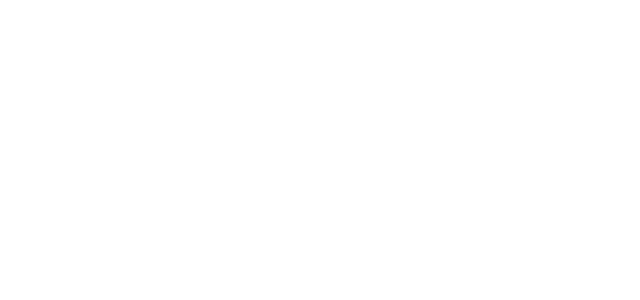
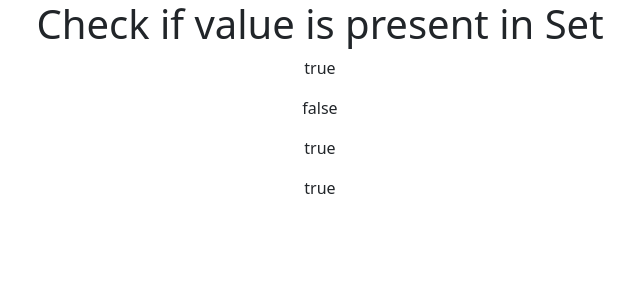
Before and after one commit to vinothsmart/react-redux-dashboard, a React (Create React App) app: page /jsc/sets in a window 1280 px wide. Shown: the top 300 px of the page, without its empty margins (320-960 px from the left). Built offline with nearby package versions, Linux system fonts and the light colour scheme.

Commit message:
set checkValuePresent

```diff
--- a/src/components/AppRouter.js
+++ b/src/components/AppRouter.js
@@ -32,6 +32,7 @@ import Objects from "./pages/JsChallange/Objects";
 import { Users } from "./pages/Users/Users";
 import OldUsers from "./pages/Users/OldUsers";
 import Dates from "./pages/JsChallange/Dates";
+import Sets from "./pages/JsChallange/Sets";
 
 const AppRouter = () => {
   return (
@@ -60,6 +61,7 @@ const AppRouter = () => {
       <Route exact path="/jsc/arrays" component={Arrays} />
       <Route exact path="/jsc/objects" component={Objects} />
       <Route exact path="/jsc/dates" component={Dates} />
+      <Route exact path="/jsc/sets" component={Sets} />
       <Route exact path="/jsprepare/Part1" component={Part1} />
       <Route exact path="/jsprepare/Part2" component={Part2} />
       <Route exact path="/jsprepare/Part3" component={Part3} />
--- /dev/null
+++ b/src/components/pages/JsChallange/Sets.js
@@ -0,0 +1,23 @@
+import React from "react";
+
+const Sets = () => {
+  const checkValuePresent = (set, val) => {
+    return set.has(val);
+  };
+
+  return (
+    <>
+      <center>
+        <h1>Check if value is present in Set</h1>
+        <p>{checkValuePresent(new Set([1, 2, 3]), 2) ? "true" : "false"}</p>
+        <p>{checkValuePresent(new Set([123]), 2) ? "true" : "false"}</p>
+        <p>
+          {checkValuePresent(new Set(["1", "2", "3"]), "2") ? "true" : "false"}
+        </p>
+        <p>{checkValuePresent(new Set("123"), "2") ? "true" : "false"}</p>
+      </center>
+    </>
+  );
+};
+
+export default Sets;
--- a/src/components/pages/Testing.js
+++ b/src/components/pages/Testing.js
@@ -1,3 +1,5 @@
+import React from "react";
+
 export const Testing = () => {
   return (
     <>
```
